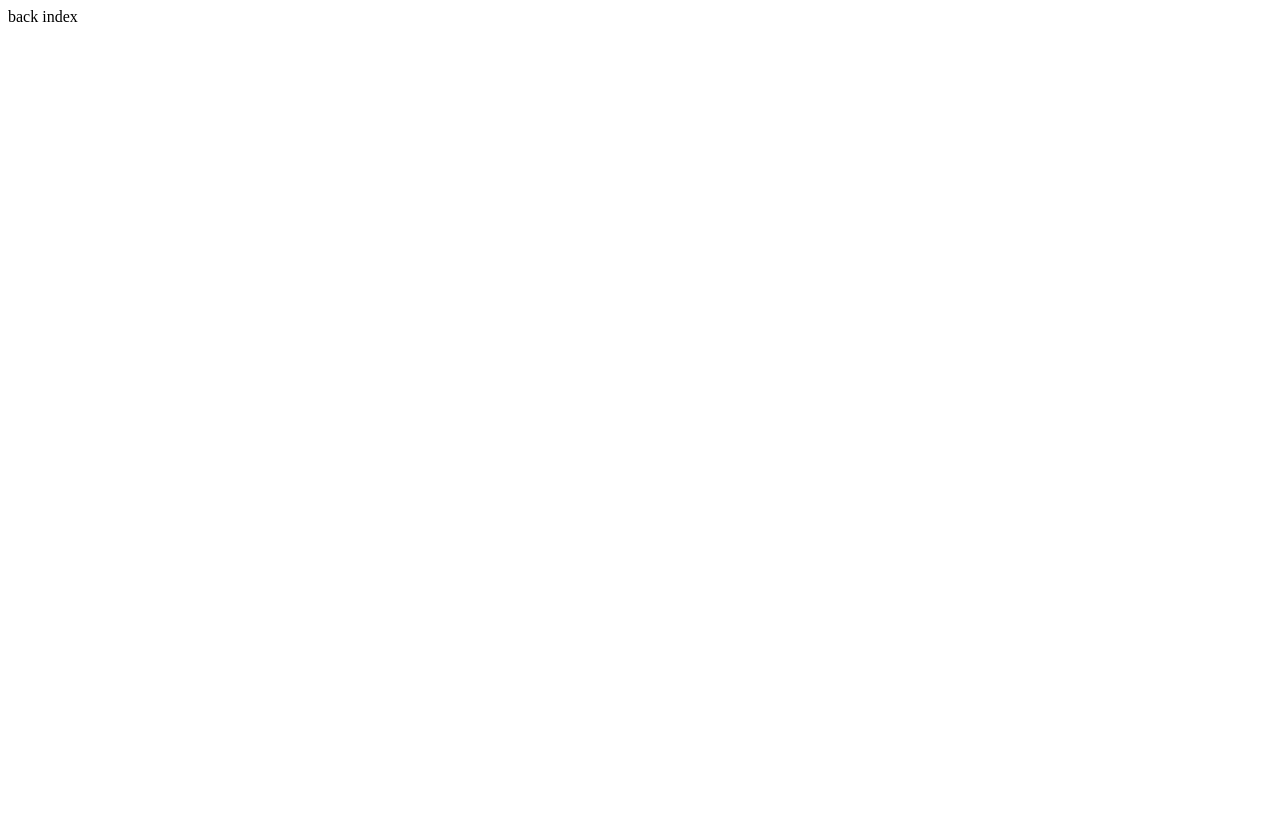
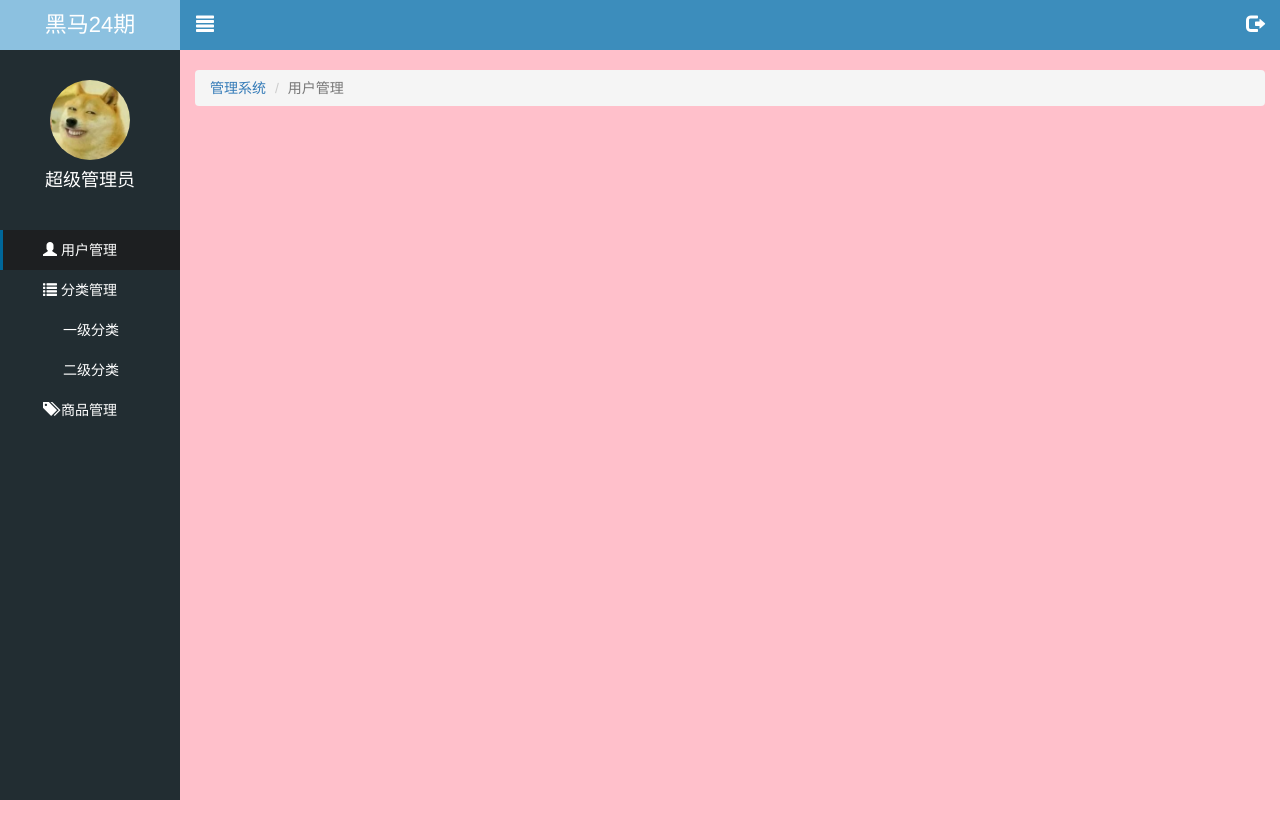
Before and after one commit to icvj/sh-letao, a website: page public/back/index.html in a window 1280 px wide. Shown: the top 838 px of the page. Before the commit the page ends 800 px from the top, so only its background shows below. Drawn offline with Linux system fonts and the light colour scheme.

Commit message:
登录页完成，首页静态布局完成

```diff
--- a/public/back/css/common.css
+++ b/public/back/css/common.css
@@ -8,6 +8,112 @@
   font-size: 30px;
 }
 
-.margintop_150 {
+.mt_150 {
   margin-top: 150px;
 }
+
+.mt_20 {
+  margin-top: 20px;
+}
+
+* {
+  padding: 0;
+  margin: 0;
+  list-style: none;
+}
+
+a:link,
+a:visited,
+a:hover,
+a:active {
+  text-decoration: none;
+}
+
+.lt_aside {
+  position: fixed;
+  left: 0;
+  top: 0;
+  height: 100%;
+  width: 180px;
+  background-color: #222D32;
+  z-index: 999;
+}
+
+.lt_aside .lt_brand {
+  background-color: rgb(140, 193, 224);
+}
+.lt_aside .lt_brand a {
+  display: block;
+  line-height: 50px;
+  text-align: center;
+  font-size: 22px;
+  color: #fff;
+}
+
+.lt_aside .lt_user {
+  height: 180px;
+  padding-top: 30px;
+}
+
+.lt_aside .lt_user img {
+  width: 80px;
+  height: 80px;
+  border-radius: 50%;
+  display: block;
+  margin: 0 auto;
+}
+
+.lt_aside .lt_user p {
+  font-size: 18px;
+  line-height: 40px;
+  text-align: center;
+  color: #fff;
+}
+
+.lt_aside .lt_nav a {
+  display: block;
+  line-height: 40px;
+  padding-left: 40px;
+  border-left: 3px solid transparent;
+  color: #fff;
+}
+
+.lt_aside .lt_nav a.current {
+  background-color: #1d1f21;
+  border-left: 3px solid #006699;
+}
+
+.lt_aside .lt_nav .category a {
+  padding-left: 60px;
+}
+
+
+.lt_main {
+  padding-left: 180px;
+  padding-top: 50px;
+  height: 2000px;
+  background-color: pink;
+}
+
+.lt_main .lt_topbar {
+  position: fixed;
+  width: 100%;
+  left: 0px;
+  top: 0;
+  padding-left: 180px;
+  background-color: #3C8DBC;
+  height: 50px;
+}
+
+.lt_main .lt_topbar a {
+  display: block;
+  height: 50px;
+  width: 50px;
+  line-height: 50px;
+  font-size: 18px;
+  color: #fff;
+  text-align: center;
+}
+
+.lt_main .nav {
+}
--- a/public/back/index.html
+++ b/public/back/index.html
@@ -4,9 +4,52 @@
   <meta charset="UTF-8">
   <meta name="viewport" content="width=device-width, initial-scale=1.0">
   <meta http-equiv="X-UA-Compatible" content="ie=edge">
-  <title>Document</title>
+  <title>login</title>
+  <link rel="stylesheet" href="./lib/bootstrap/css/bootstrap.css">
+  <link rel="stylesheet" href="./lib/bootstrap-validator/css/bootstrapValidator.css">
+  <link rel="stylesheet" href="./css/common.css">
 </head>
 <body>
-  back index
+  <div class="lt_aside">
+    <div class="lt_brand">
+      <a href="#">黑马24期</a>
+    </div>
+    <div class="lt_user">
+      <img src="./images/02.jpg" alt="">
+      <p>超级管理员</p>
+    </div>
+    <div class="lt_nav">
+      <ul>
+        <li><a class="current" href="#"><i class="glyphicon glyphicon-user"></i> <span>用户管理</span></a></li>
+        <li>
+          <a href="#"><i class="glyphicon glyphicon-list"></i> <span>分类管理</span></a>
+          <div class="category" style="display: block">
+            <a href="#">一级分类</a>
+            <a href="#">二级分类</a>
+          </div>
+        </li>
+        <li><a href="#"><i class="glyphicon glyphicon-tags"></i> <span>商品管理</span></a></li>
+      </ul>
+    </div>
+  </div>
+  <div class="lt_main">
+    <div class="lt_topbar">
+      <a href="#" class="icon_menu pull-left"><i class="glyphicon glyphicon-align-justify"></i></a>
+      <a href="#" class="icon_out pull-right"><i class="glyphicon glyphicon-log-out"></i></a>
+    </div>
+    <div class="container-fluid">
+      <div class="nav mt_20">
+        <ol class="breadcrumb">
+            <li><a href="#">管理系统</a></li>
+            <li class="active">用户管理</li>
+        </ol>
+      </div>
+    </div>
+  </div>
+
+  <script src="./lib/jquery/jquery.js"></script>
+  <script src="./lib/bootstrap/js/bootstrap.js"></script>
+  <script src="./lib/bootstrap-validator/js/bootstrapValidator.js"></script>
+  <script src="./js/login.js"></script>
 </body>
 </html>
--- a/public/back/js/login.js
+++ b/public/back/js/login.js
@@ -1,5 +1,4 @@
 $(function () {
-
 
   $("#form").bootstrapValidator({
     //设置小图标
@@ -20,6 +19,9 @@ $(function () {
                   min: 2,
                   max: 6,
                   message:"用户名长度必须是2-6位"
+              },
+              callback: {
+                message: "用户名不存在"
               }
           }
       },
@@ -32,6 +34,9 @@ $(function () {
               min: 6,
               max: 12,
               message: "密码必须是6-12位"
+            },
+            callback: {
+              message: "密码错误"
             }
           }
       }
@@ -42,4 +47,31 @@ $(function () {
     $("form").data("bootstrapValidator").resetForm();
   });
 
+  $("#form").on("success.form.bv", function (e) {
+    e.preventDefault();
+
+    $.ajax({
+      type: "post",
+      url: "/employee/employeeLogin",
+      data: $("#form").serialize(),
+      success: function (info) {
+        console.log(info);
+        //{success: true}
+        if (info.success) {
+          location.href = "index.html";
+        }
+
+        // {error: 1000, message: "用户名不存在! "}
+        if (info.error === 1000) {
+          $("#form").data("bootstrapValidator").updateStatus("username", "INVALID", "callback");
+        }
+
+        // {error: 1001, message: "密码错误！"}
+        if (info.error === 1001) {
+          $("#form").data("bootstrapValidator").updateStatus("password", "INVALID", "callback");
+        }
+      }
+    })
+  })
+
 })
```
Also changed, not shown: public/back/login.html (+1 -1 lines), public/back/images/02.jpg (added), public/back/images/default.png (added), public/back/images/none.png (added).
